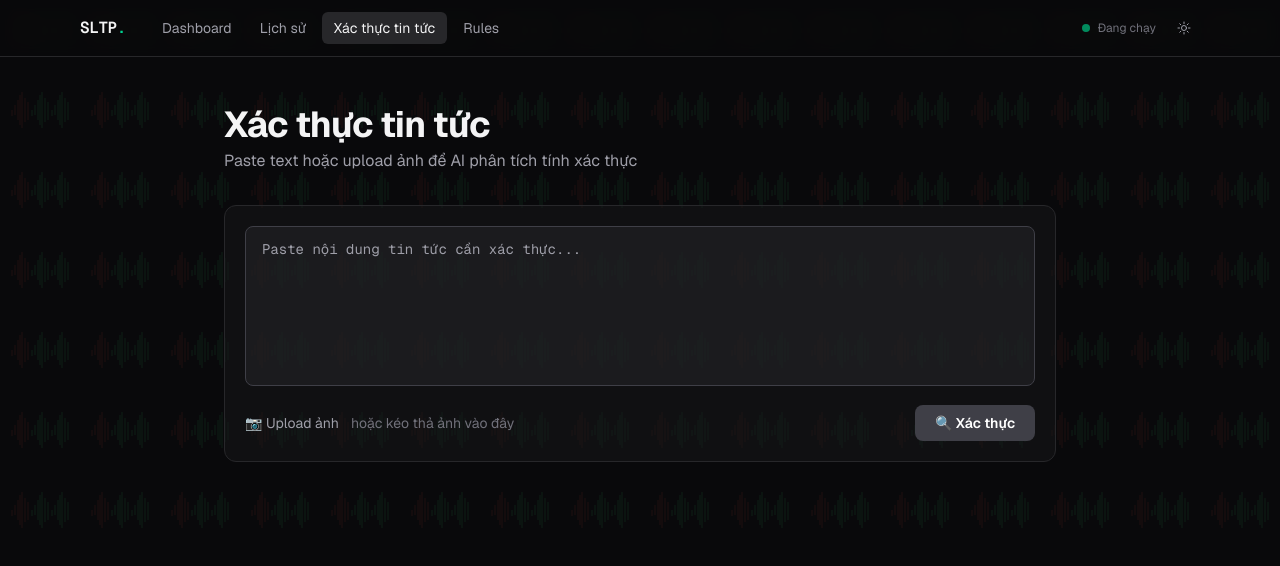
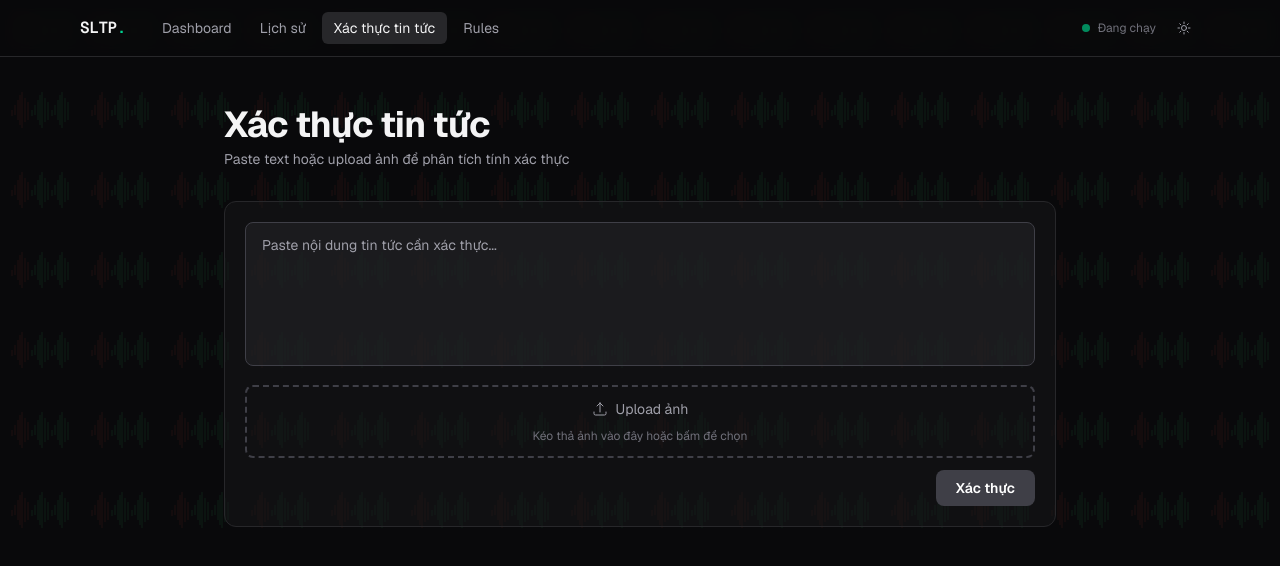
Before and after one commit to QuachGia1994/OAK-Hidden-SLTP-Manager, a Next.js app in the folder dashboard/: page /factcheck in a window 1280 px wide. Shown: the top 566 px of the page. Built offline with nearby package versions, Linux system fonts and the light colour scheme.

Commit message:
polish: taste-skill improvements - better drop zone, filter OCR garbage, refined typography

```diff
--- a/dashboard/src/app/factcheck/page.tsx
+++ b/dashboard/src/app/factcheck/page.tsx
@@ -7,11 +7,11 @@ function ScoreBar({ score }: { score: number }) {
   const color =
     score >= 80 ? "bg-emerald-500" : score >= 50 ? "bg-amber-500" : "bg-red-500";
   return (
-    <div className="flex items-center gap-3">
-      <div className="flex-1 h-3 bg-zinc-200 dark:bg-zinc-700 rounded-full overflow-hidden">
-        <div className={`h-full ${color} rounded-full transition-all`} style={{ width: `${score}%` }} />
+    <div className="flex items-center gap-4">
+      <div className="flex-1 h-2.5 bg-zinc-200 dark:bg-zinc-700 rounded-full overflow-hidden">
+        <div className={`h-full ${color} rounded-full transition-all duration-500`} style={{ width: `${score}%` }} />
       </div>
-      <span className="font-mono text-2xl font-bold text-zinc-900 dark:text-zinc-100">{score}</span>
+      <span className="font-mono text-xl font-bold tabular-nums text-zinc-900 dark:text-zinc-100 w-12 text-right">{score}</span>
     </div>
   );
 }
@@ -30,33 +30,42 @@ function VerdictBadge({ verdict }: { verdict: string }) {
     unverifiable: "Không thể xác minh",
   };
   return (
-    <span className={`inline-block px-3 py-1 rounded-md text-sm font-semibold border ${styles[verdict] || styles.unverifiable}`}>
+    <span className={`inline-block px-2.5 py-1 rounded-md text-xs font-semibold tracking-wide uppercase border ${styles[verdict] || styles.unverifiable}`}>
       {labels[verdict] || verdict}
     </span>
   );
 }
 
 function SourceRow({ source }: { source: { title: string; url: string; snippet: string; agrees: boolean | null; reliability: string } }) {
-  const icon = source.agrees === true ? "✅" : source.agrees === false ? "❌" : "➖";
+  const icon = source.agrees === true ? "✓" : source.agrees === false ? "✗" : "–";
+  const iconColor = source.agrees === true ? "text-emerald-500" : source.agrees === false ? "text-red-500" : "text-zinc-400";
   const relColor: Record<string, string> = {
-    high: "text-emerald-500",
-    medium: "text-amber-500",
-    low: "text-zinc-400",
+    high: "text-emerald-500 dark:text-emerald-400",
+    medium: "text-amber-500 dark:text-amber-400",
+    low: "text-zinc-400 dark:text-zinc-500",
   };
   return (
     <div className="py-3 border-b border-zinc-100 dark:border-zinc-800/50 last:border-0">
-      <div className="flex items-start gap-2">
-        <span className="mt-0.5">{icon}</span>
+      <div className="flex items-start gap-3">
+        <span className={`mt-0.5 font-mono text-sm font-bold ${iconColor}`}>{icon}</span>
         <div className="flex-1 min-w-0">
-          <a href={source.url} target="_blank" rel="noopener noreferrer" className="text-sm font-medium text-zinc-900 dark:text-zinc-100 hover:underline truncate block">
+          <a href={source.url} target="_blank" rel="noopener noreferrer" className="text-sm font-medium text-zinc-900 dark:text-zinc-100 hover:text-emerald-500 dark:hover:text-emerald-400 transition-colors truncate block">
             {source.title}
           </a>
-          <p className="text-xs text-zinc-500 dark:text-zinc-400 mt-0.5 line-clamp-2">{source.snippet}</p>
+          <p className="text-xs text-zinc-500 dark:text-zinc-400 mt-1 line-clamp-2 leading-relaxed">{source.snippet}</p>
         </div>
-        <span className={`text-[10px] font-semibold uppercase ${relColor[source.reliability] || ""}`}>{source.reliability}</span>
+        <span className={`text-[10px] font-semibold uppercase tracking-wider ${relColor[source.reliability] || ""}`}>{source.reliability}</span>
       </div>
     </div>
   );
+}
+
+function isGarbage(text: string): boolean {
+  if (text.length < 5) return true;
+  const garbageRatio = (text.match(/[^a-zA-Z0-9À-ỹ\s.,!?;:'"()\-]/g) || []).length / text.length;
+  if (garbageRatio > 0.4) return true;
+  if (/^[.\s\*\-\\/|]+$/.test(text)) return true;
+  return false;
 }
 
 export default function FactCheckPage() {
@@ -65,6 +74,7 @@ export default function FactCheckPage() {
   const [result, setResult] = useState<FactCheckResult | null>(null);
   const [error, setError] = useState("");
   const [ocrLoading, setOcrLoading] = useState(false);
+  const [dragOver, setDragOver] = useState(false);
   const fileRef = useRef<HTMLInputElement>(null);
 
   const handleSubmit = useCallback(async () => {
@@ -85,9 +95,7 @@ export default function FactCheckPage() {
       if (!id) throw new Error("No ID returned");
 
       let attempts = 0;
-      let cancelled = false;
       const poll = async () => {
-        if (cancelled) return;
         try {
           const check = await fetch(`/api/factcheck?id=${id}`);
           if (!check.ok) throw new Error("Poll failed");
@@ -145,73 +153,91 @@ export default function FactCheckPage() {
   const handleDrop = useCallback(
     (e: React.DragEvent) => {
       e.preventDefault();
+      setDragOver(false);
       const file = e.dataTransfer.files?.[0];
       if (file && file.type.startsWith("image/")) handleImageUpload(file);
     },
     [handleImageUpload]
   );
 
+  const cleanClaims = result?.key_claims.filter((c) => !isGarbage(c)) || [];
+
   return (
     <div className="max-w-4xl mx-auto px-4 sm:px-6 lg:px-8 py-8 sm:py-12">
       <div className="mb-8">
         <h1 className="text-3xl sm:text-4xl font-bold text-zinc-900 dark:text-zinc-100 tracking-tight">Xác thực tin tức</h1>
-        <p className="text-base text-zinc-500 dark:text-zinc-400 mt-1">Paste text hoặc upload ảnh để AI phân tích tính xác thực</p>
+        <p className="text-sm text-zinc-500 dark:text-zinc-400 mt-1">Paste text hoặc upload ảnh để phân tích tính xác thực</p>
       </div>
 
       <div className="border border-zinc-200 dark:border-zinc-800 rounded-xl bg-white dark:bg-zinc-900/50 p-5 mb-8">
         <textarea
-          className="w-full h-40 bg-zinc-50 dark:bg-zinc-800/50 border border-zinc-200 dark:border-zinc-700 rounded-lg px-4 py-3 text-sm text-zinc-900 dark:text-zinc-100 placeholder:text-zinc-400 focus:outline-none focus:ring-2 focus:ring-emerald-500/50 resize-none font-mono"
+          className="w-full h-36 bg-zinc-50 dark:bg-zinc-800/50 border border-zinc-200 dark:border-zinc-700 rounded-lg px-4 py-3 text-sm text-zinc-900 dark:text-zinc-100 placeholder:text-zinc-400 focus:outline-none focus:ring-2 focus:ring-emerald-500/50 resize-none"
           placeholder="Paste nội dung tin tức cần xác thực..."
           value={text}
           onChange={(e) => setText(e.target.value)}
         />
-        <div className="flex items-center justify-between mt-3">
-          <div className="flex items-center gap-3">
-            <input ref={fileRef} type="file" accept="image/*" className="hidden" onChange={(e) => e.target.files?.[0] && handleImageUpload(e.target.files[0])} />
-            <button onClick={() => fileRef.current?.click()} className="text-sm text-zinc-500 dark:text-zinc-400 hover:text-zinc-700 dark:hover:text-zinc-200 transition-colors">
-              {ocrLoading ? "Đang OCR..." : "📷 Upload ảnh"}
-            </button>
-            <span
-              className="text-sm text-zinc-400 dark:text-zinc-500"
-              onDragOver={(e) => e.preventDefault()}
-              onDrop={handleDrop}
-            >
-              hoặc kéo thả ảnh vào đây
-            </span>
-          </div>
+
+        <div
+          className={`mt-3 border-2 border-dashed rounded-lg px-4 py-3 text-center transition-colors ${
+            dragOver
+              ? "border-emerald-500 bg-emerald-50 dark:bg-emerald-500/10"
+              : "border-zinc-200 dark:border-zinc-700 hover:border-zinc-300 dark:hover:border-zinc-600"
+          }`}
+          onDragOver={(e) => { e.preventDefault(); setDragOver(true); }}
+          onDragLeave={() => setDragOver(false)}
+          onDrop={handleDrop}
+        >
+          <input ref={fileRef} type="file" accept="image/*" className="hidden" onChange={(e) => e.target.files?.[0] && handleImageUpload(e.target.files[0])} />
+          <button onClick={() => fileRef.current?.click()} className="text-sm text-zinc-500 dark:text-zinc-400 hover:text-emerald-500 dark:hover:text-emerald-400 transition-colors">
+            {ocrLoading ? (
+              <span className="flex items-center gap-2 justify-center">
+                <svg className="animate-spin h-4 w-4" viewBox="0 0 24 24"><circle className="opacity-25" cx="12" cy="12" r="10" stroke="currentColor" strokeWidth="4" fill="none"/><path className="opacity-75" fill="currentColor" d="M4 12a8 8 0 018-8V0C5.373 0 0 5.373 0 12h4z"/></svg>
+                Đang nhận diện text...
+              </span>
+            ) : (
+              <span className="flex items-center gap-2 justify-center">
+                <svg className="w-4 h-4" fill="none" viewBox="0 0 24 24" strokeWidth={1.5} stroke="currentColor"><path strokeLinecap="round" strokeLinejoin="round" d="M3 16.5v2.25A2.25 2.25 0 005.25 21h13.5A2.25 2.25 0 0021 18.75V16.5m-13.5-9L12 3m0 0l4.5 4.5M12 3v13.5"/></svg>
+                Upload ảnh
+              </span>
+            )}
+          </button>
+          <p className="text-xs text-zinc-400 dark:text-zinc-500 mt-1">Kéo thả ảnh vào đây hoặc bấm để chọn</p>
+        </div>
+
+        <div className="flex justify-end mt-3">
           <button
             onClick={handleSubmit}
             disabled={loading || !text.trim()}
-            className="px-5 py-2 bg-emerald-500 hover:bg-emerald-600 disabled:bg-zinc-300 dark:disabled:bg-zinc-700 text-white text-sm font-semibold rounded-lg transition-colors"
+            className="px-5 py-2 bg-emerald-500 hover:bg-emerald-600 disabled:bg-zinc-300 dark:disabled:bg-zinc-700 text-white text-sm font-semibold rounded-lg transition-colors duration-150"
           >
-            {loading ? "Đang xác thực..." : "🔍 Xác thực"}
+            {loading ? "Đang xác thực..." : "Xác thực"}
           </button>
         </div>
       </div>
 
       {error && (
-        <div className="border border-red-200 dark:border-red-500/20 bg-red-50 dark:bg-red-500/10 rounded-xl px-5 py-4 mb-8">
+        <div className="border border-red-200 dark:border-red-500/20 bg-red-50 dark:bg-red-500/10 rounded-xl px-5 py-4 mb-6">
           <p className="text-sm text-red-600 dark:text-red-400">{error}</p>
         </div>
       )}
 
       {result && (
-        <div className="space-y-6">
+        <div className="space-y-4">
           <div className="border border-zinc-200 dark:border-zinc-800 rounded-xl bg-white dark:bg-zinc-900/50 p-5">
             <div className="flex items-center justify-between mb-4">
-              <h2 className="text-sm font-semibold uppercase tracking-wider text-zinc-500 dark:text-zinc-400">Kết quả</h2>
+              <h2 className="text-xs font-semibold uppercase tracking-wider text-zinc-500 dark:text-zinc-400">Kết quả</h2>
               <VerdictBadge verdict={result.verdict} />
             </div>
             <ScoreBar score={result.score} />
           </div>
 
-          {result.key_claims.length > 0 && (
+          {cleanClaims.length > 0 && (
             <div className="border border-zinc-200 dark:border-zinc-800 rounded-xl bg-white dark:bg-zinc-900/50 p-5">
-              <h2 className="text-sm font-semibold uppercase tracking-wider text-zinc-500 dark:text-zinc-400 mb-3">Các tuyên bố chính</h2>
+              <h2 className="text-xs font-semibold uppercase tracking-wider text-zinc-500 dark:text-zinc-400 mb-3">Các tuyên bố chính</h2>
               <ul className="space-y-2">
-                {result.key_claims.map((claim, i) => (
+                {cleanClaims.map((claim, i) => (
                   <li key={i} className="text-sm text-zinc-700 dark:text-zinc-300 flex items-start gap-2">
-                    <span className="text-zinc-400 mt-0.5">•</span>
+                    <span className="text-zinc-300 dark:text-zinc-600 mt-0.5 font-mono text-xs">{i + 1}.</span>
                     {claim}
                   </li>
                 ))}
@@ -220,18 +246,18 @@ export default function FactCheckPage() {
           )}
 
           <div className="border border-zinc-200 dark:border-zinc-800 rounded-xl bg-white dark:bg-zinc-900/50 p-5">
-            <h2 className="text-sm font-semibold uppercase tracking-wider text-zinc-500 dark:text-zinc-400 mb-3">
+            <h2 className="text-xs font-semibold uppercase tracking-wider text-zinc-500 dark:text-zinc-400 mb-3">
               Nguồn ({result.sources.length})
             </h2>
             {result.sources.length === 0 ? (
-              <p className="text-sm text-zinc-400">Không tìm thấy nguồn liên quan</p>
+              <p className="text-sm text-zinc-400 dark:text-zinc-500">Không tìm thấy nguồn liên quan</p>
             ) : (
               result.sources.map((s, i) => <SourceRow key={i} source={s} />)
             )}
           </div>
 
           <div className="border border-zinc-200 dark:border-zinc-800 rounded-xl bg-white dark:bg-zinc-900/50 p-5">
-            <h2 className="text-sm font-semibold uppercase tracking-wider text-zinc-500 dark:text-zinc-400 mb-3">Phân tích</h2>
+            <h2 className="text-xs font-semibold uppercase tracking-wider text-zinc-500 dark:text-zinc-400 mb-3">Phân tích</h2>
             <p className="text-sm text-zinc-700 dark:text-zinc-300 leading-relaxed whitespace-pre-wrap">{result.summary}</p>
           </div>
         </div>
```
